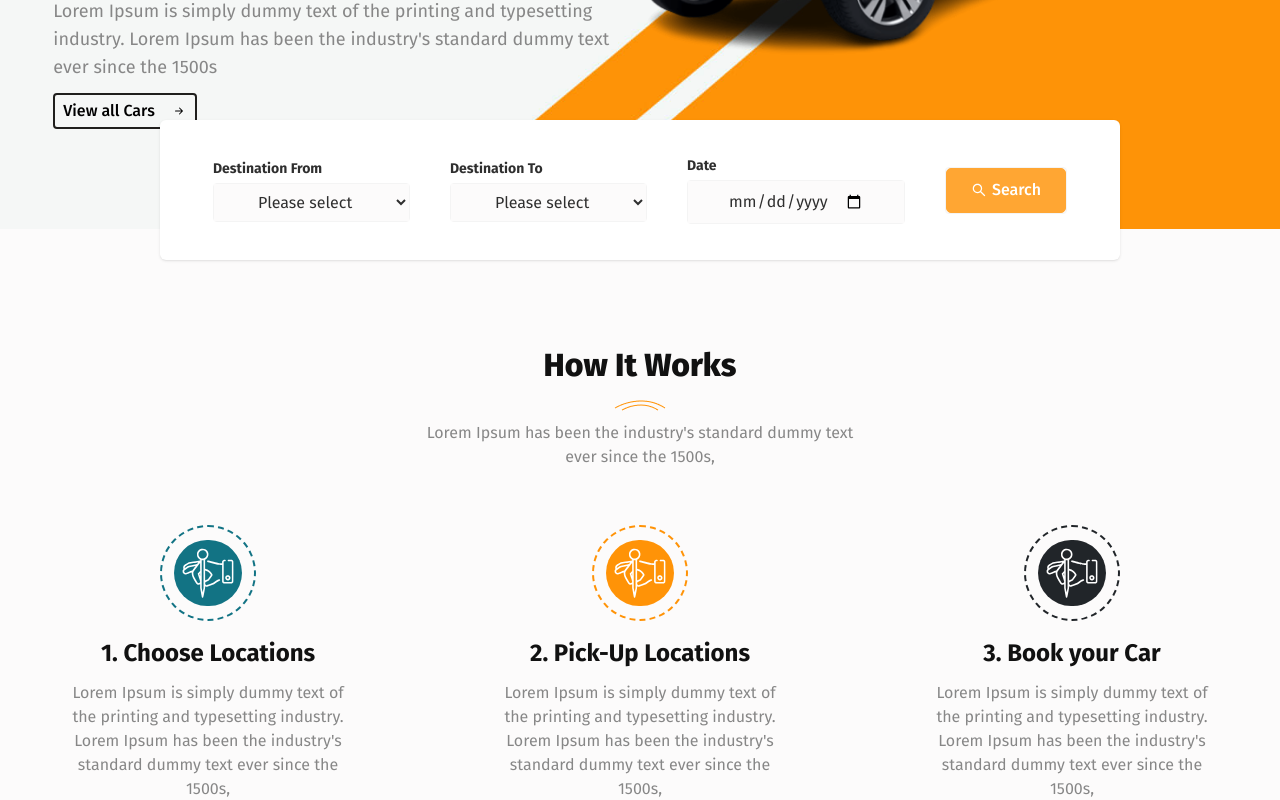
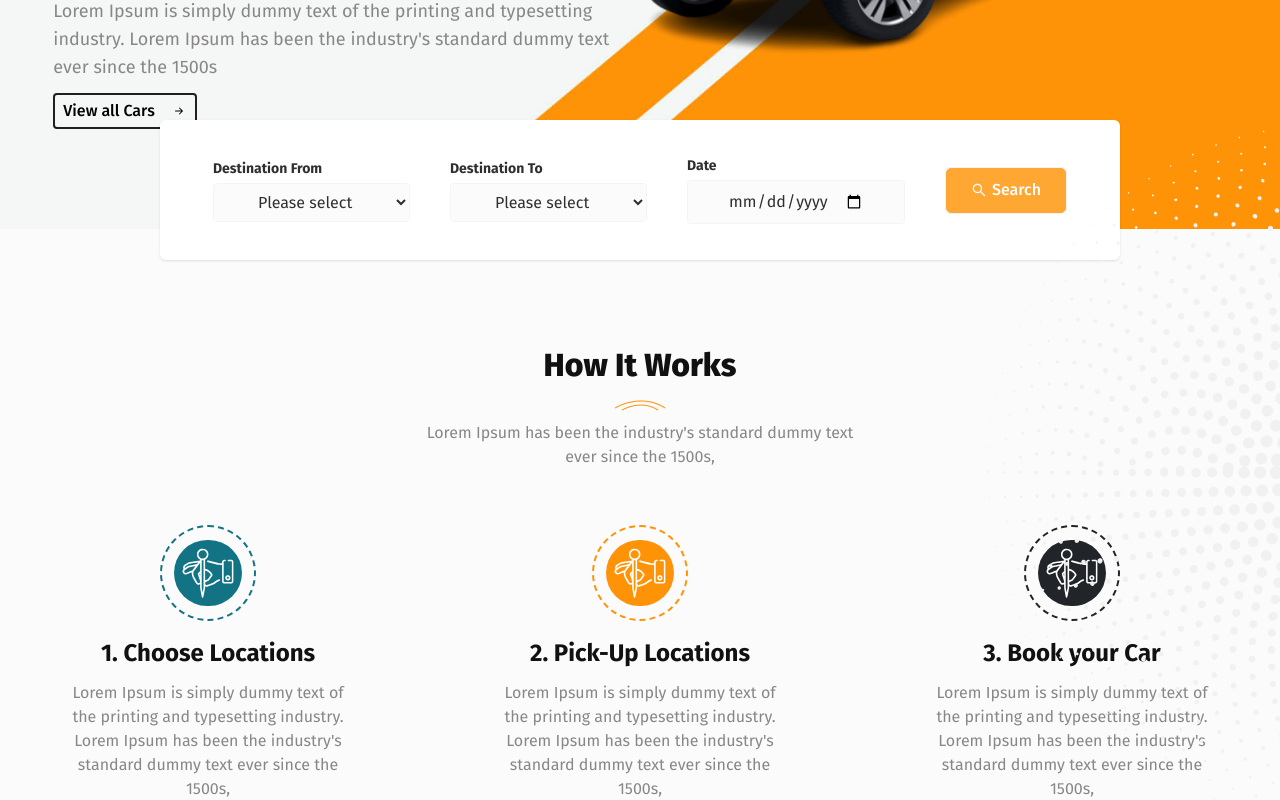
Before and after one commit to Tanjilhossaintamim/car-ranting-client, a React (Vite) app: page / in a window 1280 px wide. Shown: the part 480-1280 px from the top of the page. Built offline with nearby package versions, Linux system fonts and the light colour scheme.

Commit message:
added a side image

```diff
--- a/src/pages/Home/HowItWork/HowItWork.jsx
+++ b/src/pages/Home/HowItWork/HowItWork.jsx
@@ -1,5 +1,6 @@
 import Heading from "../../../components/shared/Heading/Heading";
 import ServiceImg from "../../../assets/services-icon-01.svg";
+import RightImg from "../../../assets/service-right.svg";
 import Work from "./Work";
 
 const HowItWork = () => {
@@ -9,7 +10,11 @@ const HowItWork = () => {
         title="How It Works"
         description="Lorem Ipsum has been the industry's standard dummy text ever since the 1500s,"
       />
-      <div className="max-w-6xl mx-auto flex items-center flex-wrap justify-between" data-aos="fade-up">
+      <div>
+        <div
+          className="max-w-6xl mx-auto flex items-center flex-wrap justify-between relative"
+          data-aos="fade-up"
+        >
           <Work
             title="1. Choose Locations"
             img={ServiceImg}
@@ -29,6 +34,8 @@ const HowItWork = () => {
             color={"#212529"}
           />
         </div>
+        <img src={RightImg} alt="" className="absolute right-0 top-[600px]" />
+      </div>
     </section>
   );
 };
--- a/src/pages/Home/HowItWork/Work.jsx
+++ b/src/pages/Home/HowItWork/Work.jsx
@@ -1,7 +1,7 @@
 import PropTypes from "prop-types";
 const Work = ({ img, title, description, color }) => {
   return (
-    <div className="lg:w-1/4 mb-4 lg:mb-0 text-center">
+    <div className="lg:w-1/4 mb-4 lg:mb-0 text-center z-20">
       <div
         className={`w-24 h-24 mx-auto rounded-full  flex justify-center items-center`}
         style={{ border: `2px dashed ${color}` }}
--- a/src/pages/Home/WhyChooseUs/Card.jsx
+++ b/src/pages/Home/WhyChooseUs/Card.jsx
@@ -1,7 +1,7 @@
 import PropTypes from "prop-types";
 const Card = ({ img, title, description, color }) => {
   return (
-    <div className="p-4 bg-white shadow rounded-md" data-aos="zoom-in">
+    <div className="p-4 bg-white shadow rounded-md z-10" data-aos="zoom-in">
       <div
         className="py-6 flex justify-center items-center rounded-md"
         style={{ backgroundColor: color }}
--- a/src/pages/Home/WhyChooseUs/WhyChooseUs.jsx
+++ b/src/pages/Home/WhyChooseUs/WhyChooseUs.jsx
@@ -1,10 +1,11 @@
 import Heading from "../../../components/shared/Heading/Heading";
 import UserCheckimg from "../../../assets/bx-user-check.svg";
+import LeftImg from "../../../assets/choose-left.png";
 import Card from "./Card";
 
 const WhyChooseUs = () => {
   return (
-    <section className="py-20 bg-[#FCFBFB]">
+    <section className="py-20 bg-[#FCFBFB] relative">
       <Heading
         title="Why Choose Us"
         description="Lorem Ipsum has been the industry's standard dummy text ever since the 1500s,"
@@ -30,6 +31,7 @@ const WhyChooseUs = () => {
           color="#FFA633"
         />
       </div>
+      <img src={LeftImg} alt="" className="absolute top-4 " />
     </section>
   );
 };
```
Also changed, not shown: src/assets/service-right.svg (added). Lines whose indentation alone changed are shown as unchanged.
